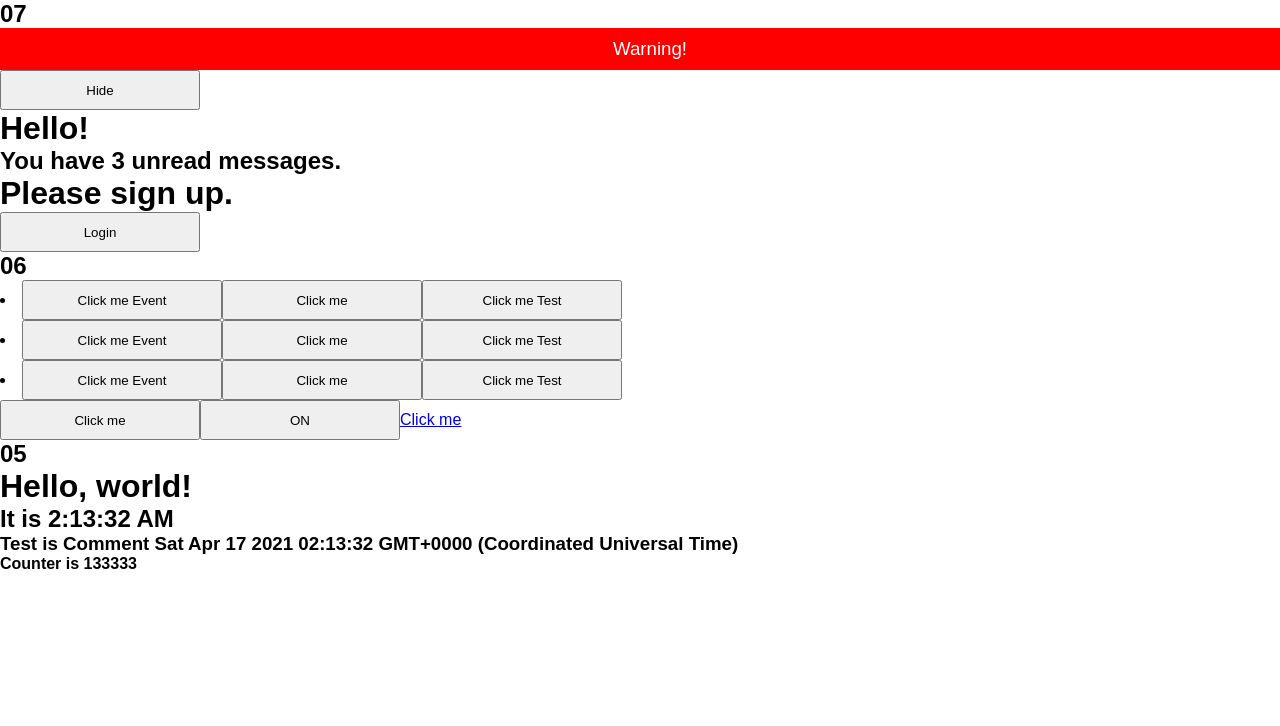
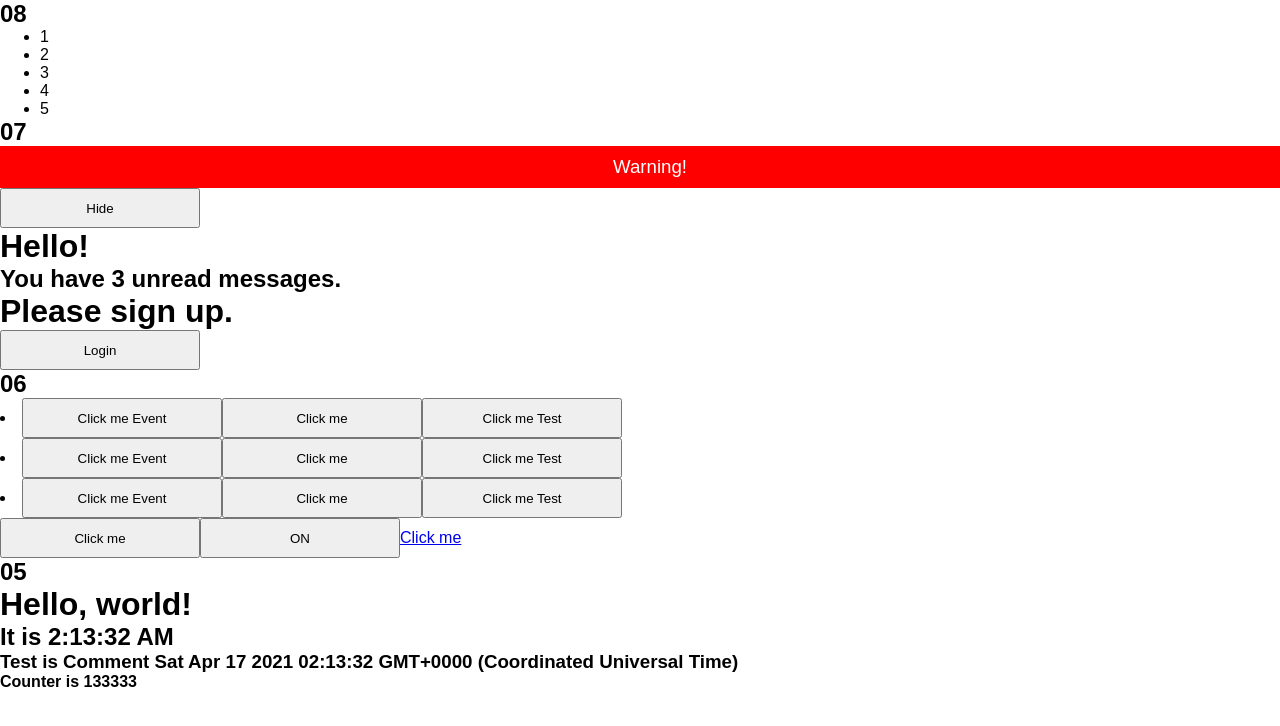
Before and after one commit to tvhfrks12678/react_docs, a React (Create React App) app: page / in a window 1280 px wide. Shown: the top 726 px of the page. Built offline with nearby package versions, Linux system fonts and the light colour scheme.

Commit message:
Add listItems.js

```diff
--- /dev/null
+++ b/src/MainConcepts/08/listItems.js
@@ -0,0 +1,6 @@
+import React from 'react';
+
+const numbers = [1, 2, 3, 4, 5];
+const listItems = numbers.map((numbers) => <li key={numbers}>{numbers}</li>);
+
+export default listItems;
--- a/src/index.js
+++ b/src/index.js
@@ -12,12 +12,16 @@ import LoginControl from './MainConcepts/07/LoginControl';
 import Mailbox from './MainConcepts/07/Mailbox';
 import Page from './MainConcepts/07/Page';
 
+import listItems from './MainConcepts/08/listItems';
+
 import reportWebVitals from './reportWebVitals';
 
 function Content() {
   const messages = ['React', 'Re: React', 'Re:Re: React'];
   return (
     <div>
+      <h2>08</h2>
+      <ul>{listItems}</ul>
       <h2>07</h2>
       <Page />
       <Mailbox unreadMessages={messages} />
```
